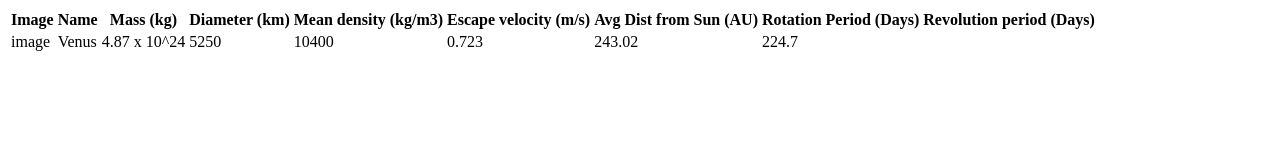
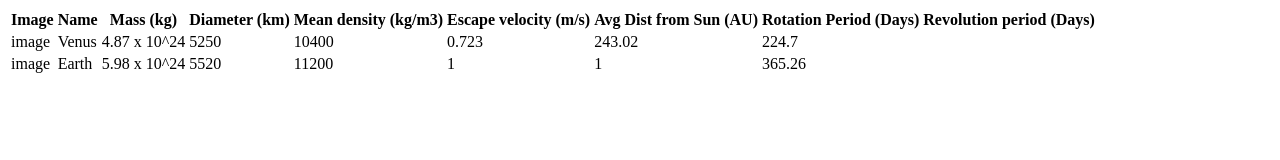
Before and after one commit to wgaylord/itmd-361-spring2020-Lab5, a plain HTML site: page index.html in a window 1280 px wide. Drawn offline with Linux system fonts and the light colour scheme.

Commit message:
Add earth

```diff
--- a/index.html
+++ b/index.html
@@ -27,7 +27,16 @@
 	<td>243.02</td>
 	<td>224.7</td>
   </tr>
-
+  <tr>
+    <td>image</td>
+    <td>Earth</td>
+    <td>5.98 x 10^24</td>
+	<td>5520</td>
+	<td>11200</td>
+	<td>1</td>
+	<td>1</td>
+	<td>365.26</td>
+  </tr>
 </table>
 
 
```
